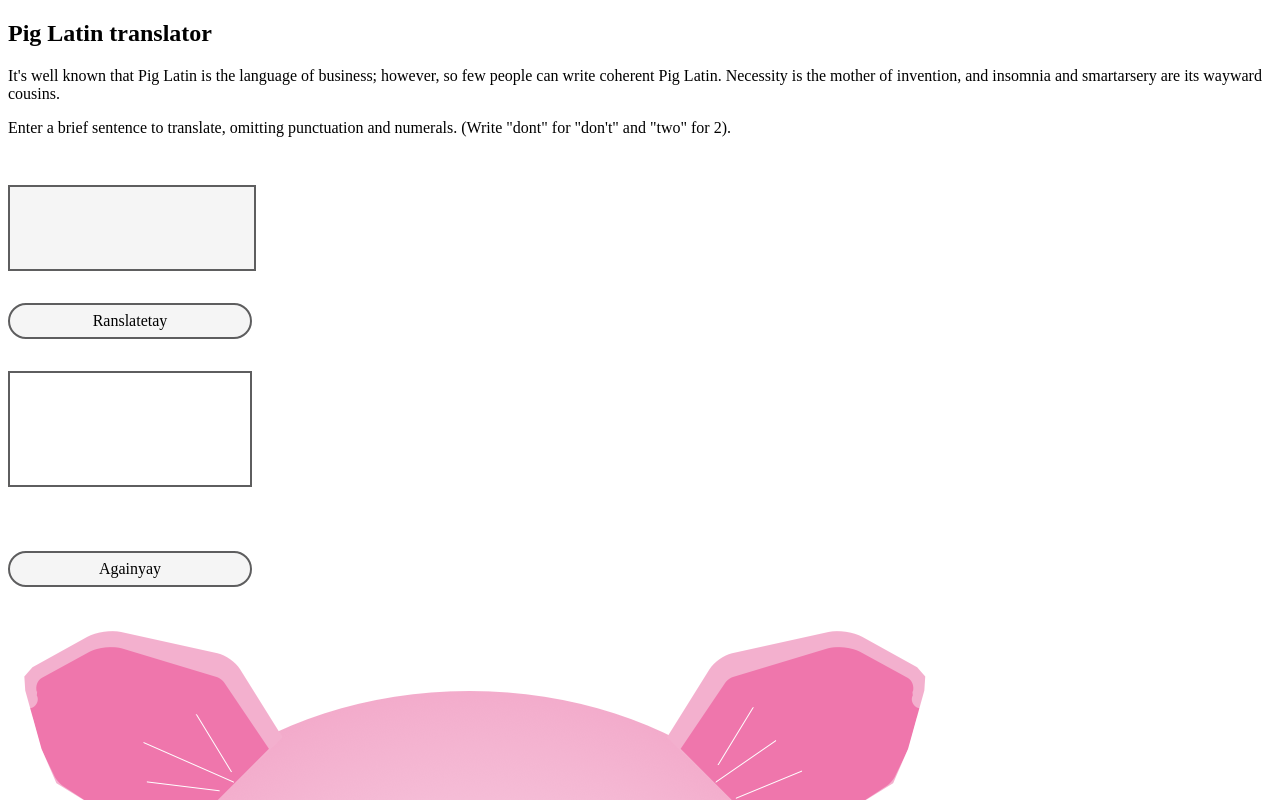
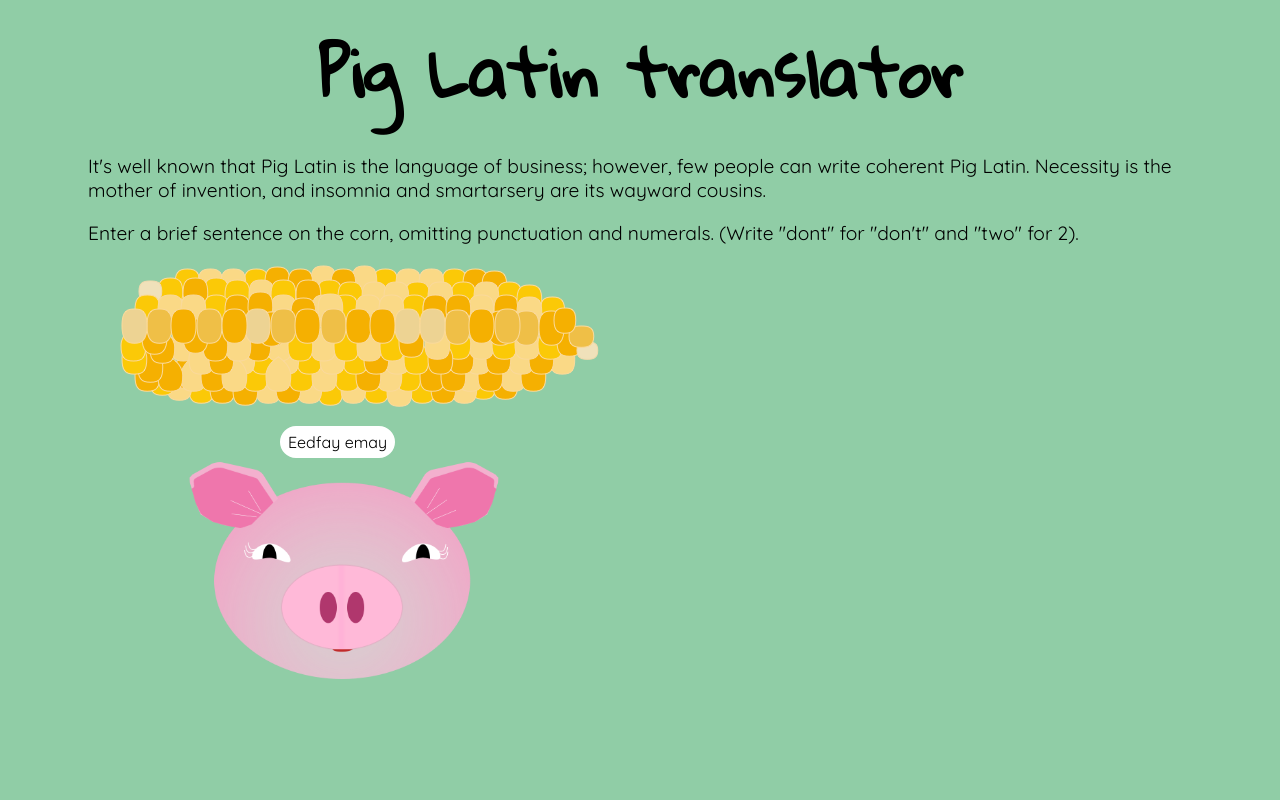
Before and after one commit to ihatetoast/piglatin, a website: page index.html in a window 1280 px wide. Shown: the top 800 px of the page. Drawn offline with nearby package versions, Linux system fonts and the light colour scheme.

Commit message:
finished latest version of pig latin translator

```diff
--- a/index.html
+++ b/index.html
@@ -2,30 +2,43 @@
 <html>
 <head>
 	<meta charset="utf-8">
-	<link rel="stylesheet" type="text/css" href="./styles/main.css">
+	<link rel="stylesheet" type="text/css" href="styles/main.css">
 	<title>Pig Latin</title>
 </head>
 <body>
 
 	<section class="container">
-		<h1>Pig Latin translator</h1>
-		<p>It's well known that Pig Latin is the language of business; however, so few people can write coherent Pig Latin. Necessity is the mother of invention, and insomnia and smartarsery are its wayward cousins.</p>
-		<p>Enter a brief sentence to translate, omitting punctuation and numerals. (Write "dont" for "don't" and "two" for 2). </p>
-
 		<div class="row">
-			<input type="text" id="translateInput">
-			<div id="translateButt">Ranslatetay</div>
+			<h1>Pig Latin translator</h1>
+			<p>It's well known that Pig Latin is the language of business; however, few people can write coherent Pig Latin. Necessity is the mother of invention, and insomnia and smartarsery are its wayward cousins.</p>
+			<p>Enter a brief sentence on the corn, omitting punctuation and numerals. (Write "dont" for "don't" and "two" for 2). </p>
 		</div>
+		<!-- ************************* -->
+		<!-- TRANSLATE CORN AND BUTTON -->
+		<!-- ************************* -->
 		<div class="row">
-			<div id="translationText"></div>
+			<div class="corn_whole">
+				<input type="text" id="translateInput">
+			</div>
+			<button id="translateButt">Eedfay emay</button>
 		</div>
-		<div class="row offset-by-three six columns">
-			<div id="clearButt">Againyay</div>
+		<!-- ************************* -->
+		<!--       PIG FACES           -->
+		<!-- ************************* -->
+		<div class="row pigCode">
+			<img id="pigCode" src="./images/pig_mouth_shut.png" />
 		</div>
-		<div class="row pigCode">
-			<img src="./images/pig_mouth_shut.png"/>
-		</div>
-
+		<!-- ************************* -->
+		<!--  RESULT AND AGAIN BUTTON  -->
+		<!-- ************************* -->
+		<div class="row">
+			<div id="corn_bite">
+				<div id="translationText"></div>
+			</div>
+			<div class="clearButt">
+				<button id="clearButt">Againyay</button>
+			</div>
+		<div>
 	</section>
 	<script type="text/javascript" src="./node_modules/jquery/dist/jquery.min.js"></script>
 	<script type="text/javascript" src="./main.js"></script>
--- a/main.js
+++ b/main.js
@@ -1,9 +1,13 @@
 $(document ).ready(function() {
-    alert("piggies a go go")
+  $('#clearButt').hide();
+  $('#corn_bite').hide();
+
 
   $("#translateButt").click(function() {
     var pigLat = [];
     var pig = $("#translateInput").val().toLowerCase();
+    var vowels = ["a", "e", "i", "o", "u"];
+
     //test for empty and null
     if ((pig == null) || (pig == "") ) {
       alert("Don't be absurd. Please enter a word");
@@ -11,25 +15,59 @@ $(document ).ready(function() {
     else if(pig.search(/^[A-Za-z\s]+$/)){
     alert("Oy! I said no punctuation marks or numerals!")
     }
+
     else if(isNaN(pig)){
       var pigArr = pig.split(' ');
       for(var ind = 0; ind<pigArr.length; ind++){
         var word = pigArr[ind];
-        // console.log("first letter of word is "+pigArr[ind].charAt(0));
+        //**********************//
+        // VOWELS -- EASY PEASY //
+        //**********************//
         if(pigArr[ind].charAt(0).match(/^[aeiou]$/i)) {
-          // console.log("this word starts with a vowel");
           pigWord=word.concat("yay");
           pigLat.push(pigWord);
-        } else{
-          // console.log("this word does not start with a vowel");
-          //identify first letter
-          firstLetter=word.charAt(0);
+          $("#pigCode").attr("src", "./images/pig_mouth_open.png");
+          $('#clearButt').show();
+          $('#corn_bite').show();
+        }
+
+        else if ((vowels.indexOf(pigArr[ind][0])===-1)&&(vowels.indexOf(pigArr[ind][1])===-1)&&(vowels.indexOf(pigArr[ind][2])===-1)){
+          console.log(pigArr[ind][2]);
+          //***********************************//
+          //  CONSONANTS  -- 3 cluster  WORKS   //
+          //***********************************//
+          var pigWord=word.substr(3).concat(word.substr(0,3)+"ay");
+          pigLat.push(pigWord);
+
+          $("#pigCode").attr("src", "./images/pig_mouth_open.png");
+          $('#clearButt').show();
+          $('#corn_bite').show();
+        }
+        //***********************************//
+        //       CONSONANTS  -- 2 cluster    //
+        //***********************************//
+
+        else if ((vowels.indexOf(pigArr[ind][0])===-1)&&(vowels.indexOf(pigArr[ind][1])===-1)){
           //remove the first letter
           //leaving remaining parts of the word
-          beheadedWord=word.substr(1);
-          pigWord=beheadedWord.concat(firstLetter).concat("ay");
+          var pigWord=word.substr(2).concat(word.substr(0,2)+"ay");
           pigLat.push(pigWord);
+
+          $("#pigCode").attr("src", "./images/pig_mouth_open.png");
+          $('#clearButt').show();
+          $('#corn_bite').show();
+        } else if (vowels.indexOf(pigArr[ind][0])===-1){
+          // var firstLetter=word.charAt(0);
+          //remove the first letter
+          //leaving remaining parts of the word
+          var pigWord=word.substr(1).concat(word.substr(0,1)+"ay");
+          pigLat.push(pigWord);
+
+          $("#pigCode").attr("src", "./images/pig_mouth_open.png");
+          $('#clearButt').show();
+          $('#corn_bite').show();
         }
+
         console.log(pigLat.join(' '));
         var pigLatTrans = pigLat.join(' ');
         $("#translationText").html('Translation: '+pigLatTrans);
--- a/styles/main.scss
+++ b/styles/main.scss
@@ -1,56 +1,111 @@
-#translateInput {
-	background-color: #F5F5F5;
-	width: 15em;
-	height: 5em;
-	font-size: 1em;
-	margin: 2em 0;
-	border: 2px solid #5E5E5F;
+@import url('https://fonts.googleapis.com/css?family=Gloria+Hallelujah|Quicksand');
+*{
+	font-family: 'Quicksand', sans-serif;
+}
+body {
+  background-color: #90CDA6;
+}
+input{
+  background-color: transparent;
+}
+h1{
+  text-align: center;
+  font-size: 4em;
+  font-family: 'Gloria Hallelujah', cursive;
+  margin: 0 auto;
+}
+p{
+	font-size: 1.2em;
 }
 
-#translateButt{
+.row{
+	margin: 0 5em;
+}
+#translateInput {
+	box-sizing: border-box;
+  width: 26em;
+  height: 9em;
+  font-size: 1em;
+  margin-left: 1em;
+  border: none;
+  border-radius: 25%;
+  padding: 1em;
   text-align: center;
-	line-height: 2em;
-	background-color: #F5F5F5;
-	width: 15em;
+}
+.corn_whole{
+  background-image: url(../images/corn_whole.png);
+  background-repeat: no-repeat;
+  height: 9.6em;
+  margin: 0.5em 2em;
+  padding-right: 3em;
+
+}
+
+
+#translateButt {
+  text-align: center;
   height: 2em;
+  background: #fff;
   font-size: 1em;
-	border: 2px solid #5E5E5F;
-	border-radius: 2em;
+  margin-left: 12em;
+  border: 2px solid #fff;
+  -moz-border-radius:    2em;
+   -webkit-border-radius: 2em;
+   border-radius:         2em;
 }
-#translateButt:hover{
+#translateButt:hover {
   background-color: #2292A4;
 }
 
-#clearButt{
-	display: inline-block;
+#clearButt {
+	// display: none;
 	text-align: center;
-	line-height: 2em;
-	background-color: #F5F5F5;
-	width: 15em;
+	width: 120px;
 	height: 2em;
+	background: #fff;
 	font-size: 1em;
-	border: 2px solid #5E5E5F;
-	border-radius: 2em;
-	margin: 2em 0;
-
+	margin-left: 12em;
+	border: 2px solid #fff;
+	-moz-border-radius:    2em;
+	-webkit-border-radius: 2em;
+	border-radius:         2em;
 }
 
-#clearButt:hover{
-	background-color: #d96c06;
+#clearButt:hover {
+  color: #974326;
+  font-weight: bold; }
+
+.clearButt{
+	display:inline-block;
+}
+
+
+#corn_bite{
+  background-image: url(../images/corn_bite.png);
+  background-repeat: no-repeat;
+  margin: 0 3.5em;
+  padding-right: 3em;
 }
 
 #translationText {
-	padding: 1em;
-	width: 13em;
-	height: 5em;
+	box-sizing: border-box;
+	text-align: center;
+	width: 26em;
+	height: 9em;
 	font-size: 1em;
-	border: 2px solid #5E5E5F;
-	margin: 2em 0;
+	margin-left: 1em;
+	border: none;
+	border-radius: 25%;
+	padding-left: 1em;
+	padding-right: 1em;
+	padding-top: 2.5em;
 }
 
-#pigCode{
-	img {
-		width: 15em;
-		height: auto;
+
+.pigCode  {
+
+margin: 0 11em;
 }
+#pigCode {
+	width: 20em;
 }
```
Also changed, not shown: README.md, images/corn_bite.png (added), images/corn_whole.png (added), styles/main.css, 1 other file. Lines whose indentation alone changed are shown as unchanged.
